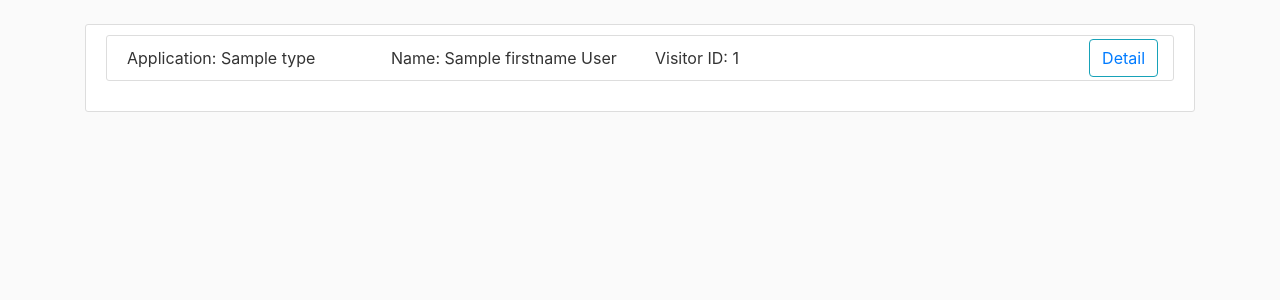
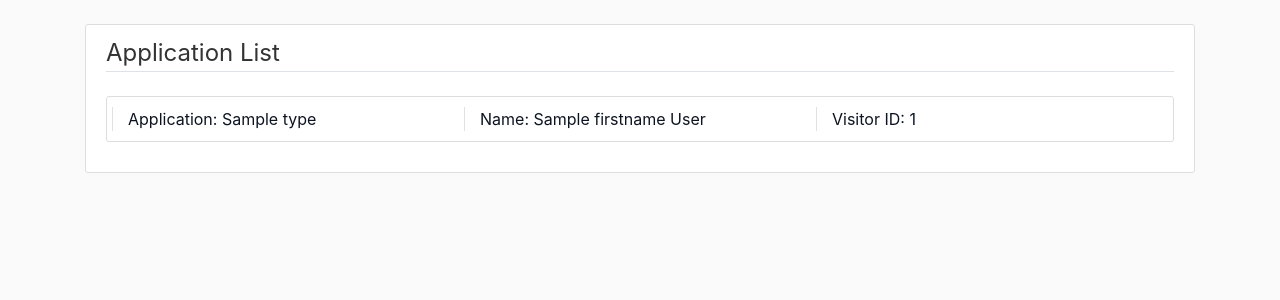
Before and after one commit to zwen000/CunyZero, a Flask app: template cunyzero/templates/application-manage.html in a window 1280 px wide. Shown: the part 56-356 px from the top of the page. Run offline with Flask 2, Linux system fonts and the light colour scheme; the template is opened without the code that fills it: most values are stand-ins (such as "Sample title", 1, 10 or a date in 2020); data that the repository does not hold is empty; some libraries are stand-ins or nearby versions.

Commit message:
Application manage

```diff
--- a/cunyzero/templates/application-manage.html
+++ b/cunyzero/templates/application-manage.html
@@ -1,22 +1,20 @@
 {% extends "layout.html"%}
 {% block content %}
     <div class="content-section">
+        <legend class="border-bottom mb-4"> Application List </legend>
         {% for application in applications %}
-            <article class="media content-section col-md-12">
-                <div class="media-body row" style="position: relative; align-items: center">
-                    <div class="col-md-3">
+            <article class="btn-outline-info media content-section col-md-12">
+                <a class="media-body row" style="text-decoration: none; color: #0d1421" href={{ url_for( "application_confirm", application_id=application.id) }}>
+                    <div class="col-md-4 border-left">
                         Application: {{ application.type }}
                     </div>
-                    <div class="col-md-3">
+                    <div class="col-md-4 border-left">
                         Name: {{ application.firstname }} {{ application.lastname }}
                     </div>
-                    <div class="col-md-3">
+                    <div class="col-md-4 border-left">
                          Visitor ID: {{ application.visitor_id }}
                     </div>
-                    <button class="btn btn-outline-info" style="position: absolute; right:10px;">
-                        <a href={{ url_for( "application_confirm", application_id=application.id) }} >Detail</a>
-                    </button>
-                </div>
+                </a>
             </article>
         {% endfor %}
     </div>
```
